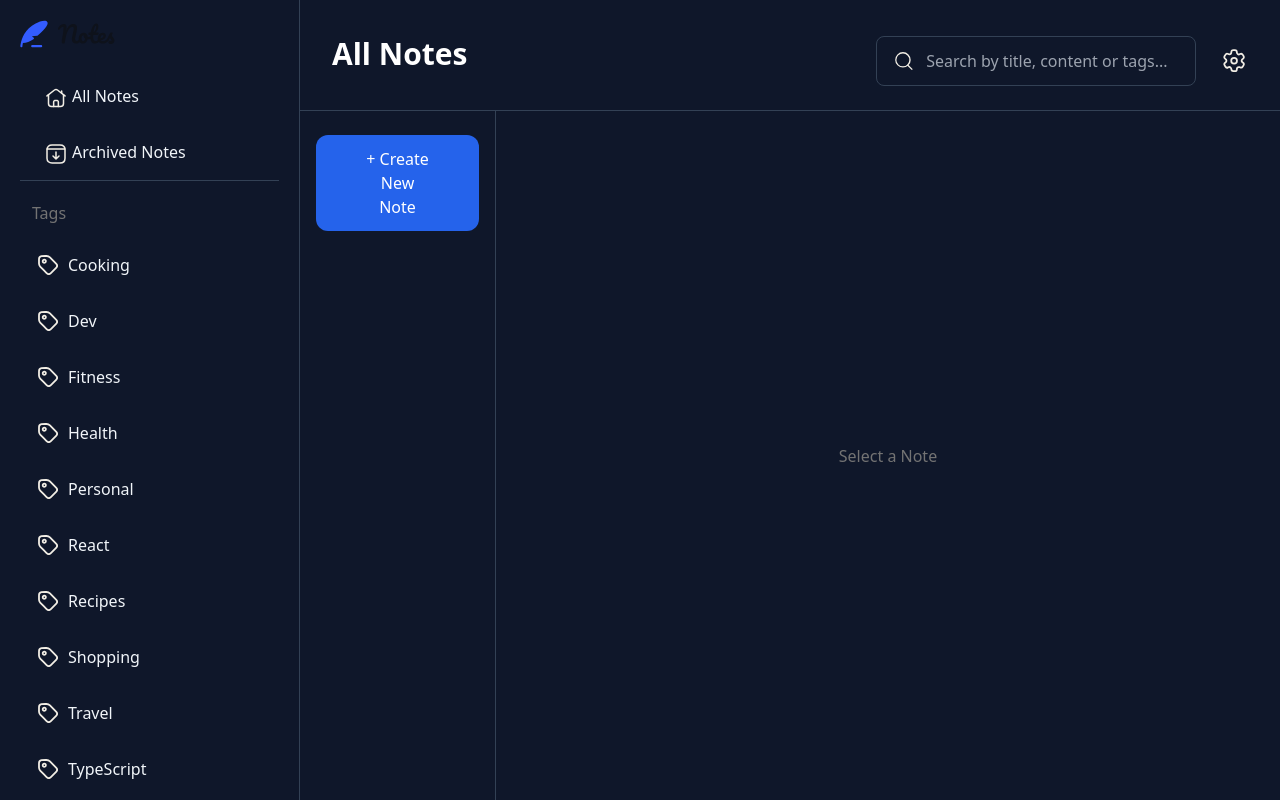
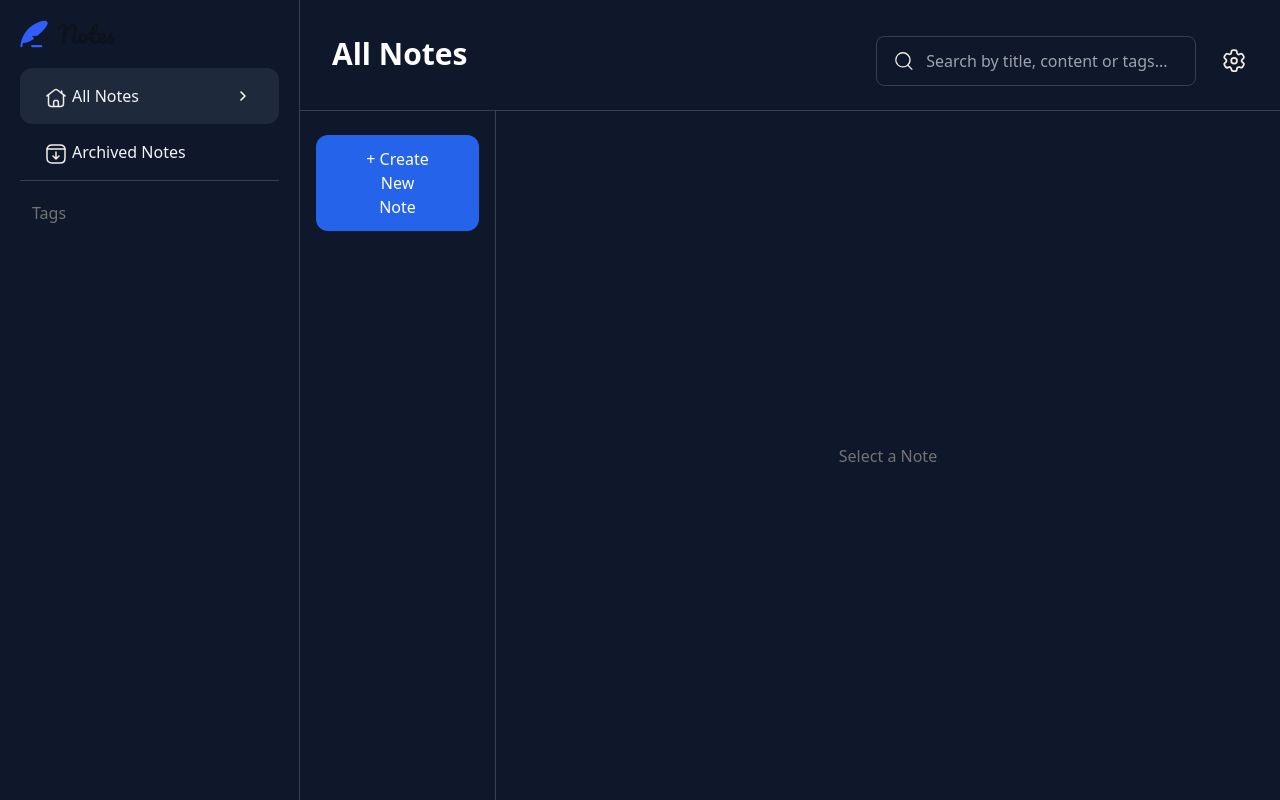
Before and after one commit to nonoyobussiness/note-taking-app, a React (Vite) app: page / in a window 1280 px wide. Built offline with nearby package versions, Linux system fonts and the light colour scheme.

Commit message:
added function for tags to be generated in the sidebar

```diff
--- a/src/App.tsx
+++ b/src/App.tsx
@@ -10,6 +10,7 @@
     tags:string[],
     lastEdited:string,
     content:string,
+    isArchived:boolean,
   };
 
   export default function App() {
@@ -25,14 +26,18 @@
         content:"",
         tags:[],
         lastEdited:new Date().toLocaleString(),
+        isArchived:true,
       };
       setNotes(prev => [newnote,...prev]);
       setActiveNoteId(newnote.id);
     }
+    const allTags = Array.from(
+      new Set(notes.flatMap(note=>note.tags))
+    );
 
     return (
       <Layout
-      sidebar = {<Sidebar/>}
+      sidebar = {<Sidebar tags={allTags}/>}
 
       notelist={<Notelist
         notes={notes}
@@ -42,6 +47,6 @@
       }
       editor={<Editor note={activeNote} onChange={(updatedNote)=>{
         setNotes(notes=>notes.map(n=>n.id===updatedNote.id ? updatedNote:n));
-      }} />} />
+      }}  />} />
     )
   }
--- a/src/components/Editor.tsx
+++ b/src/components/Editor.tsx
@@ -5,6 +5,7 @@ import DeleteIcon from "./../assets/images/icon-delete.svg?react";
 import ClockIcon from "./../assets/images/icon-clock.svg?react";
 import { TagInput } from "./TagInput";
 import { useState, useEffect } from "react";
+import StatusIcon from "./../assets/images/icon-status.svg?react";
 
 type EditorProps = {
     note: Note | null;
@@ -73,6 +74,12 @@ export function Editor({ note, onChange }: EditorProps) {
                             <TagInput note={draft} onChange={setDraft} />
                         </div>
                     </div>
+                    {draft?.isArchived &&
+                        <div className="flex flex-row gap-3 mx-3 items-center w-[300px]">
+                            <StatusIcon className="w-5 h-5 invert" ></StatusIcon>
+                            <p className="text-neutral-400">Status:</p>
+                            <p className=" text-white" >Archived</p>
+                        </div>}
                     <div className="flex gap-3 mx-3 items-center w-[300px]">
                         <ClockIcon className="w-5 h-5 invert" />
                         <p className="text-neutral-400">Last edited</p>
--- a/src/components/Sidebar.tsx
+++ b/src/components/Sidebar.tsx
@@ -6,28 +6,25 @@ import TagIcon from "./../assets/images/icon-tag.svg?react";
 import Logo from "./../assets/images/logo.svg?react";
 
 
+type SidebarProps = {
+    tags:string[];
+};
 
-export function Sidebar(){
+export function Sidebar({tags} : SidebarProps){
     return(
         <aside className="h-full p-5">
             <div className="mb-5 ">
                 <Logo className="w-30 h-18 "/>
             </div>
             <div className=" mb-5 border-b border-slate-700">
-                <NavItem label="All Notes" icon= {<HomeIcon></HomeIcon>}  ></NavItem>
+                <NavItem label="All Notes" active icon= {<HomeIcon></HomeIcon>}  ></NavItem>
                 <NavItem label="Archived Notes" icon={<ArchiveIcon/>} ></NavItem>
             </div>
             <p className="text-neutral-500 m-3">Tags</p>
-            <TagItem label="Cooking" ></TagItem>
-            <TagItem label="Dev" ></TagItem>
-            <TagItem label="Fitness" ></TagItem>
-            <TagItem label="Health" ></TagItem>
-            <TagItem label="Personal" ></TagItem>
-            <TagItem label="React" ></TagItem>
-            <TagItem label="Recipes" ></TagItem>
-            <TagItem label="Shopping" ></TagItem>
-            <TagItem label="Travel" ></TagItem>
-            <TagItem label="TypeScript" ></TagItem>
+
+            {tags.map(t => (
+                <TagItem label = {t} ></TagItem>
+            )) }
         </aside>
     )
 
```
